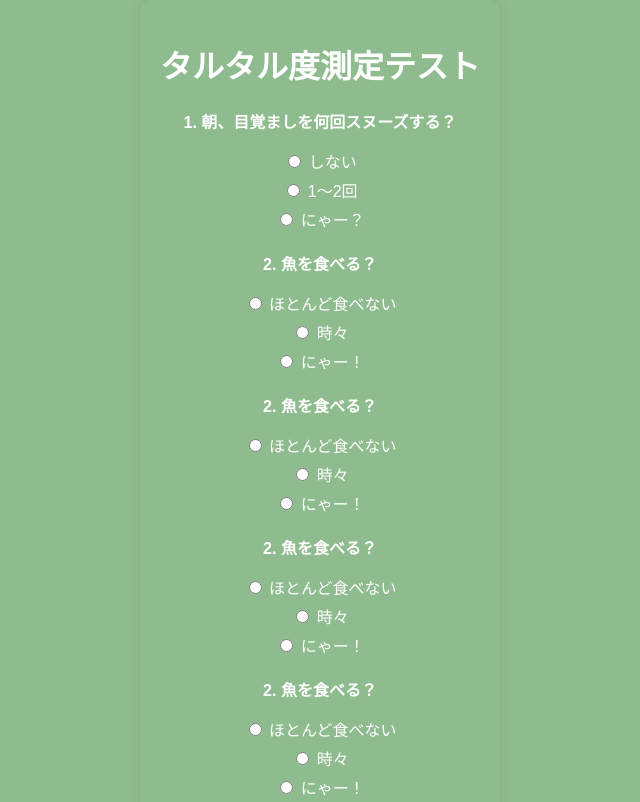
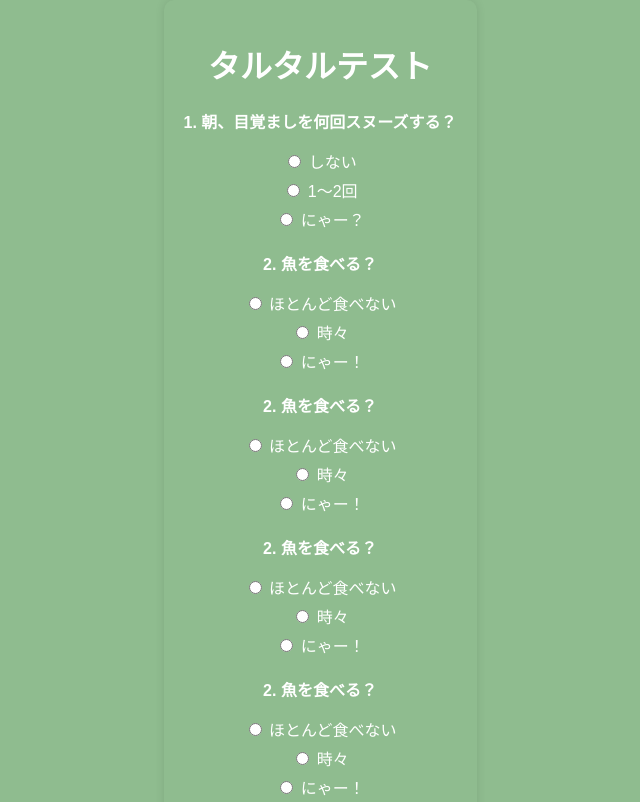
Before and after one commit to AnyaPrin/GoldenTartarGate, a plain HTML site: page index.html in a window 1280 px wide. Shown: the top 802 px of the page, without its empty margins (320-960 px from the left). Drawn offline with Linux system fonts and the light colour scheme.

Commit message:
Update index.html

```diff
--- a/index.html
+++ b/index.html
@@ -8,7 +8,7 @@
 </head>
 <body>
     <div class="container">
-        <h1>タルタル度測定テスト</h1>
+        <h1>タルタルテスト</h1>
         <form id="quizForm">
             <div class="question">
                 <p>1. 朝、目覚ましを何回スヌーズする？</p>
```
